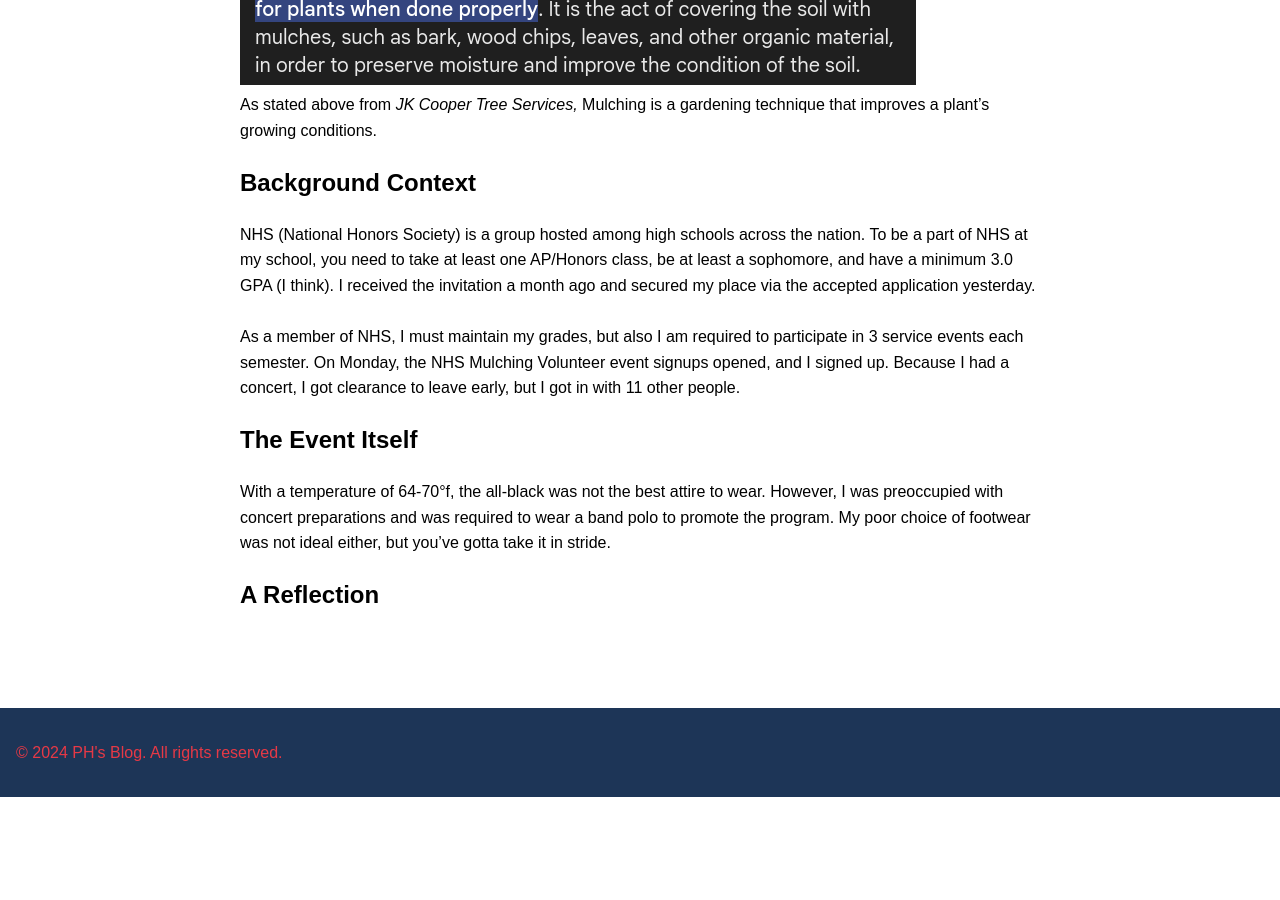
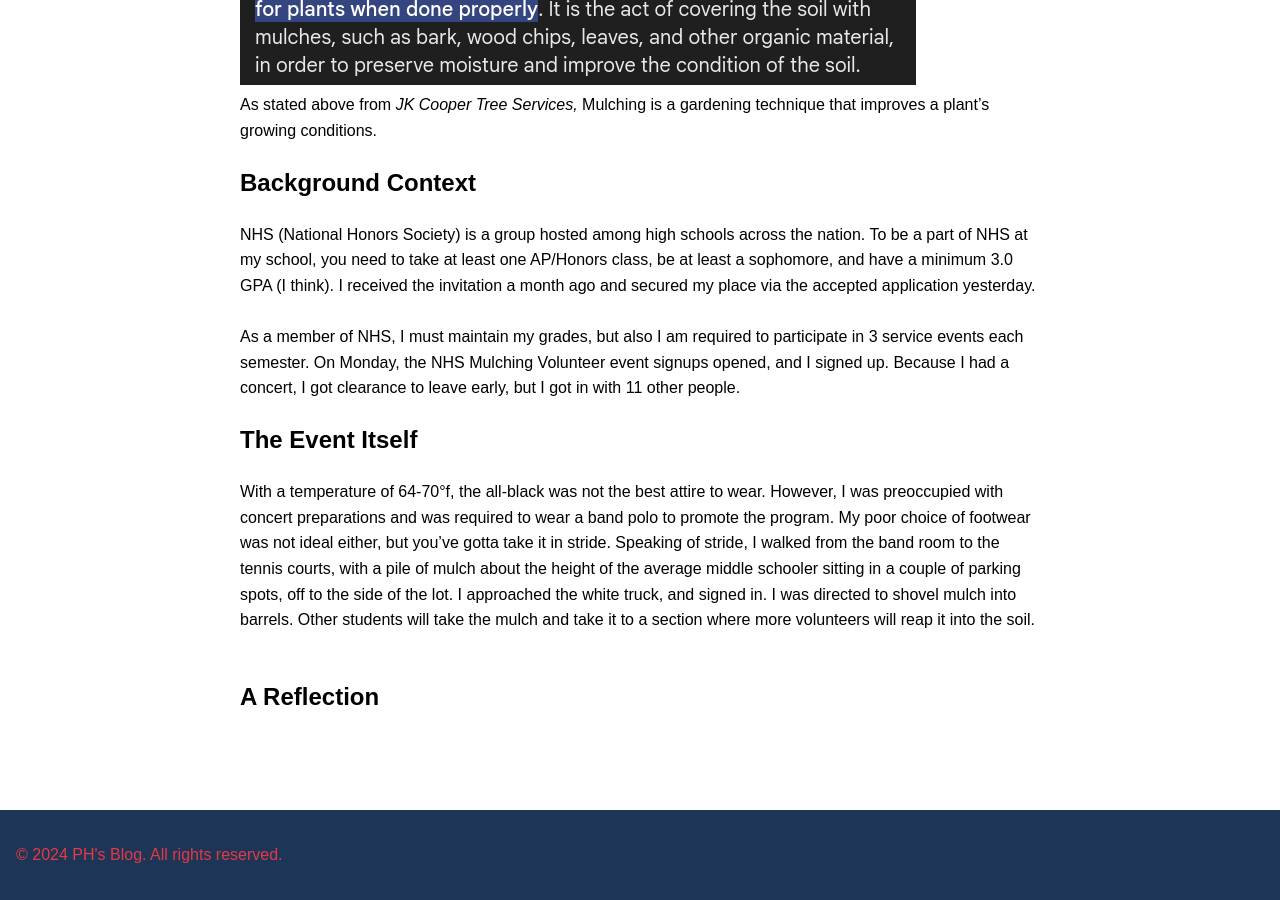
Before and after one commit to CaptainSapphire/PH-s-Blog, a Jekyll site: the page built from _posts/2024-09-26-My-First-Mulching-Experience.md, in a window 1280 px wide and 900 px high, scrolled down 634 px. Built offline with Jekyll 4.4.1, drawn with Linux system fonts in a browser that asks for light colours; our own code applies the rules of GitHub Pages for plain Markdown files; before the commit the page ends 1431 px from its top, so only the background shows below that.

Commit message:
Update 2024-09-26-My-First-Mulching-Experience.md

```diff
--- a/_posts/2024-09-26-My-First-Mulching-Experience.md
+++ b/_posts/2024-09-26-My-First-Mulching-Experience.md
@@ -11,6 +11,6 @@ On Monday, the NHS Mulching Volunteer event signups opened, and I signed up. Bec
 
 
 ## The Event Itself
-With a temperature of 64-70°f, the all-black was not the best attire to wear. However, I was preoccupied with concert preparations and was required to wear a band polo to promote the program. My poor choice of footwear was not ideal either, but you've gotta take it in stride.
+With a temperature of 64-70°f, the all-black was not the best attire to wear. However, I was preoccupied with concert preparations and was required to wear a band polo to promote the program. My poor choice of footwear was not ideal either, but you've gotta take it in stride. Speaking of stride, I walked from the band room to the tennis courts, with a pile of mulch about the height of the average middle schooler sitting in a couple of parking spots, off to the side of the lot. I approached the white truck, and signed in. I was directed to shovel mulch into barrels. Other students will take the mulch and take it to a section where more volunteers will reap it into the soil. <br><br>
 
 ## A Reflection
```
